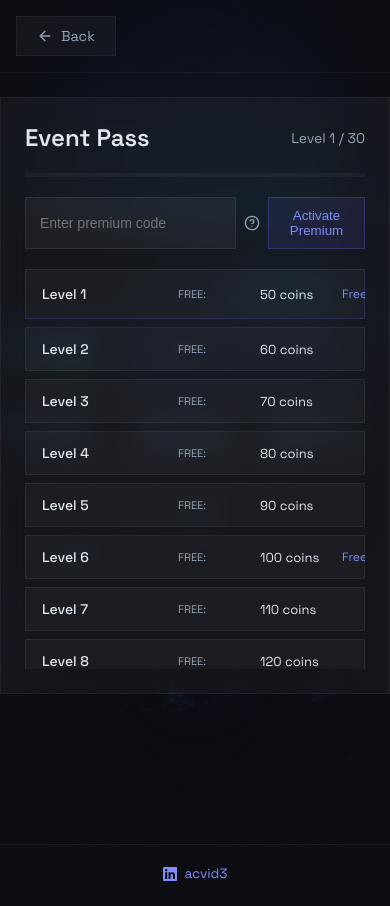
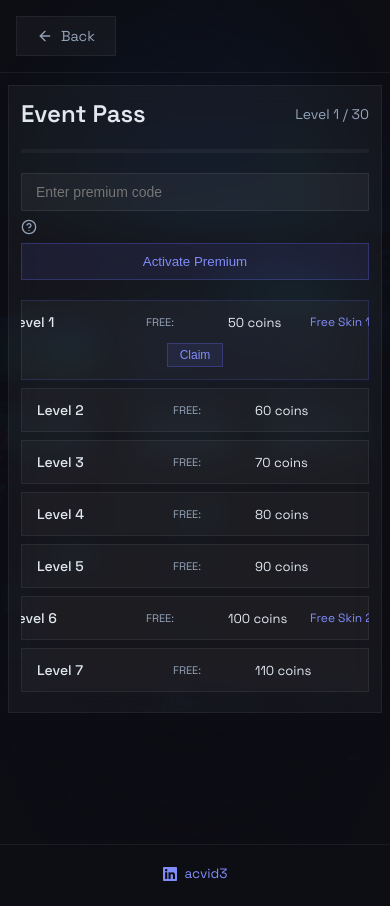
Before and after one commit to acvid3/game-client, a Next.js app: page /event-pass in a window 390 px wide. Built offline with nearby package versions, Linux system fonts and the light colour scheme.

Commit message:
fix event pass mobile layout

```diff
--- a/src/styles/EventPass.module.css
+++ b/src/styles/EventPass.module.css
@@ -7,6 +7,17 @@
   margin: 24px auto;
   backdrop-filter: blur(16px);
   -webkit-backdrop-filter: blur(16px);
+}
+
+@media (max-width: 640px) {
+  .container { padding: 12px; margin: 12px 8px; }
+  .levelCard { flex-direction: column; align-items: flex-start; gap: 8px; }
+  .levelNumber { min-width: unset; }
+  .rewards { min-width: unset; width: 100%; }
+  .rewardItem > span { min-width: 50px; }
+  .premiumSection { flex-direction: column; }
+  .levelsList { max-height: unset; overflow-y: unset; }
+  .title { font-size: 20px; }
 }
 
 .header {
```
